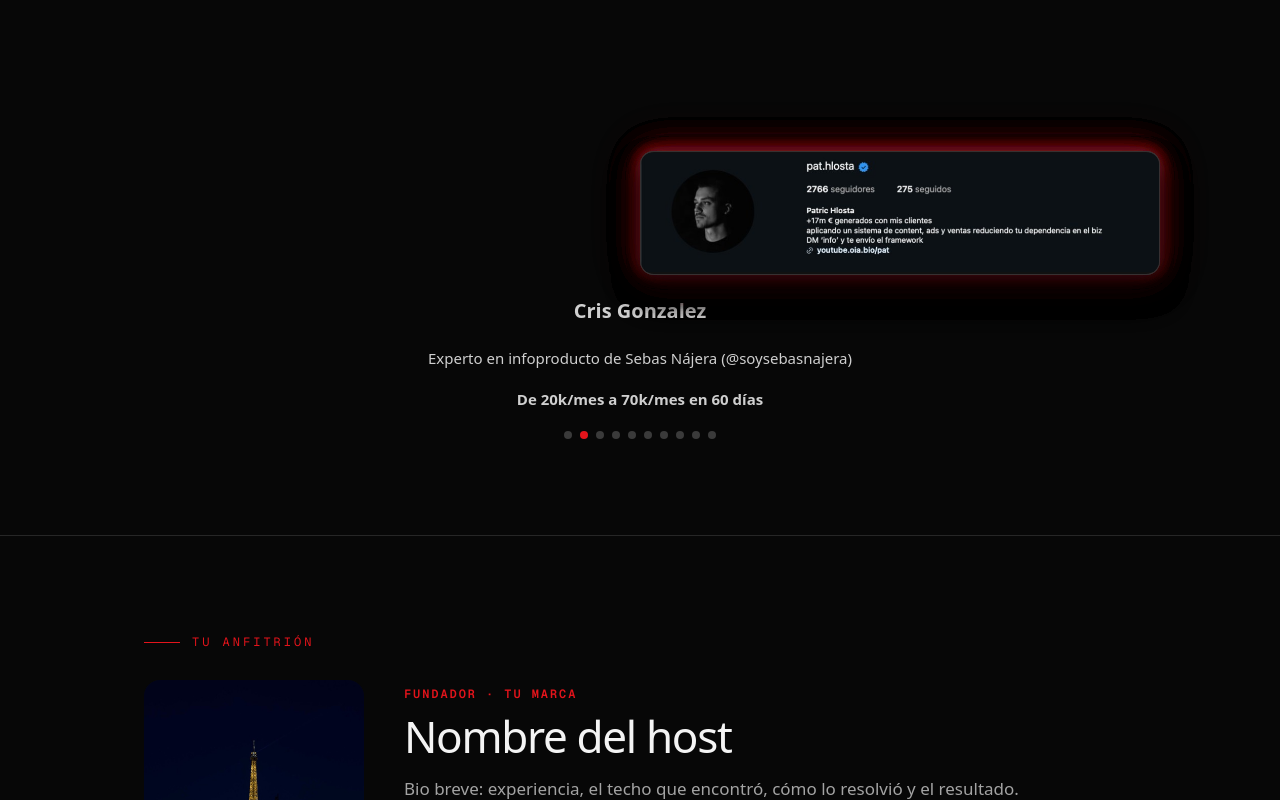
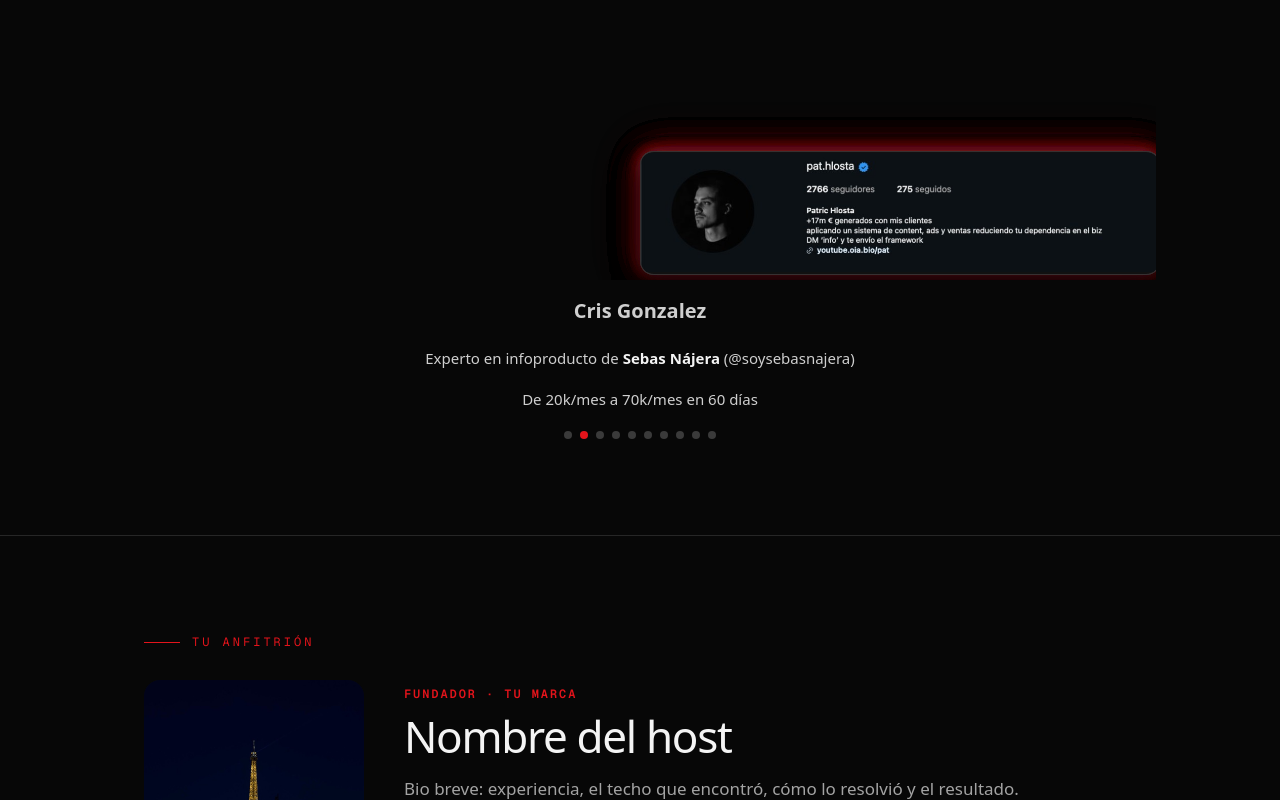
Before and after one commit to Fayets/atv-webinar, a React (Vite) app in the folder frontend/: page / in a window 1280 px wide. Shown: the part 5068-5868 px from the top of the page. Built offline with nearby package versions, Linux system fonts and the light colour scheme; no server answers; a web font is replaced by a local one.

Commit message:
editar casos de exito

```diff
--- a/frontend/src/App.jsx
+++ b/frontend/src/App.jsx
@@ -46,7 +46,11 @@ const CASOS = [
     src: igCris,
     name: 'Cris Gonzalez',
     alt: 'Instagram de Cris Gonzalez',
-    role: 'Experto en infoproducto de Sebas Nájera (@soysebasnajera)',
+    role: (
+      <>
+        Experto en infoproducto de <strong>Sebas Nájera</strong> (@soysebasnajera)
+      </>
+    ),
     result: 'De 20k/mes a 70k/mes en 60 días',
   },
   {
@@ -60,14 +64,23 @@ const CASOS = [
     src: igJorge,
     name: 'Jorge Quesada',
     alt: 'Instagram de Jorge Quesada',
-    role: 'Experto en infoproducto de Juano Baquero (@juano.yt)',
-    result: 'De 20k/mes a 70k/mes en 60 días',
+    role: (
+      <>
+        Experto en infoproducto de <strong>Juano Baquero</strong> (@juano.yt)
+      </>
+    ),
+    result:
+      'Escaló el negocio a +$200K/mes y hoy se lleva +$60K USD netos mensuales para su bolsillo.',
   },
   {
     src: igSanti,
     name: 'Santiago Molina',
     alt: 'Instagram de Santiago Molina',
-    role: 'Experto en infoproducto de Juano Baquero (@juano.yt)',
+    role: (
+      <>
+        Experto en infoproducto de <strong>Juano Baquero</strong> (@juano.yt)
+      </>
+    ),
     result:
       'Escaló el negocio a +$200K/mes y hoy se lleva +$17K USD netos mensuales para su bolsillo.',
   },
@@ -90,14 +103,14 @@ const CASOS = [
     name: 'Valentino Babino',
     alt: 'Instagram de Valentino Babino',
     role: 'Experto en infoproductos',
-    result: 'Pasó de estar estancado en 5k/mes a 30k/mes',
+    result: 'Pasó de estar estancado en 5k/mes y escaló a 30k/mes',
   },
   {
     src: igNico,
     name: 'Nicolas Martin',
     alt: 'Instagram de Nicolas Martin',
     role: 'Experto en infoproductos',
-    result: 'Pasó de estar en 18k/mes a 31k/mes en 60 días',
+    result: 'Pasó de estar en 18k/mes y escaló a 31k/mes en 60 días',
   },
   {
     src: igPatric,
--- a/frontend/src/home.css
+++ b/frontend/src/home.css
@@ -18,6 +18,7 @@
   font-size: 18px;
   line-height: 1.7;
   -webkit-font-smoothing: antialiased;
+  overflow-x: clip;
 }
 
 .home a {
@@ -580,6 +581,7 @@
   position: relative;
   height: 280px;
   perspective: 1400px;
+  overflow: clip;
 }
 
 .home .case-card {
@@ -648,9 +650,9 @@
   line-height: 1.45;
 }
 
-.home .case-result {
+.home .case-role strong {
   color: var(--text);
-  font-weight: 600;
+  font-weight: 700;
 }
 
 @keyframes case-in {
```
